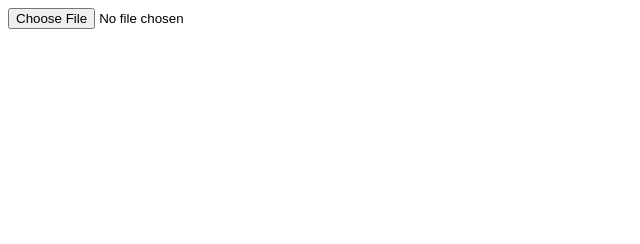
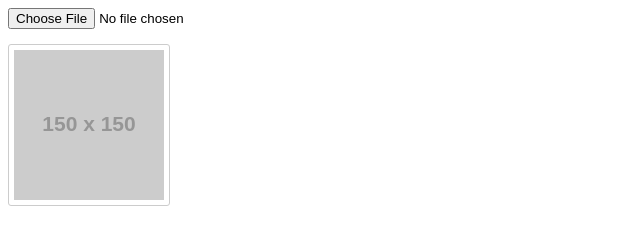
Before and after one commit to flaviodut/javascript-snippets, a plain HTML site: page file-preview.html in a window 1280 px wide. Shown: the whole page, without its empty margins (0-640 px from the left). Drawn offline with Linux system fonts and the light colour scheme; placeholder pictures from the web are drawn by us.

Commit message:
Update file preview

```diff
--- a/file-preview.html
+++ b/file-preview.html
@@ -26,7 +26,7 @@
 <body>
 
   <input id="fieldFile" type="file" name="">
-  <img id="previewImage" src>
+  <img id="previewImage" src="http://placehold.it/150x150/?text=NO+IMAGE">
 
   <script>
     (function() {
```
